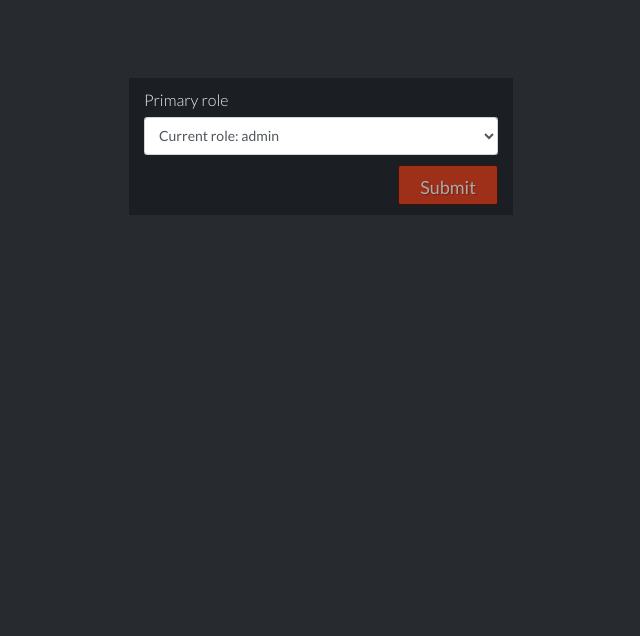
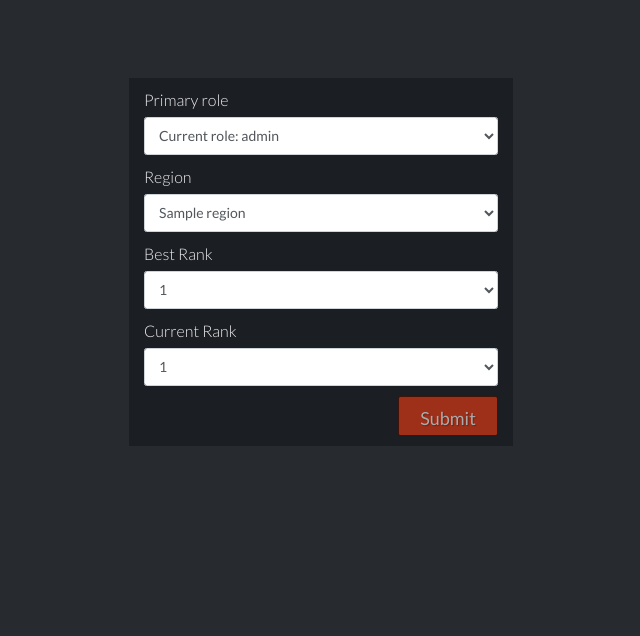
Before and after one commit to asdfractal/clockwerks-catalogue, a Flask app: a page that uses templates/components/forms/edit-profile.html in a window 1280 px wide. Shown: the part 82-718 px from the top of the page, without its empty margins (319-959 px from the left). Run offline with Flask 2, Linux system fonts and the light colour scheme; the visitor is signed in with stand-in values (Sample User, id 1); a database or web service that is not in the repository returns one stand-in record (values such as "Sample title"); some libraries are stand-ins or nearby versions.

Commit message:
add the rest of the fields to edit profile form

```diff
--- a/templates/components/forms/edit-profile.html
+++ b/templates/components/forms/edit-profile.html
@@ -3,13 +3,54 @@
 		<div class="form-group">
 		<label for="profilePrimaryRole">Primary role</label>
 		<select class="form-control" id="profilePrimaryRole" name="primary_role">
-			<option value="{{ current_user['primary_role'] }}" disabled selected>Current role: {{ current_user['primary_role'] }}</option>
+			<option value="{{ current_user['primary_role'] }}" selected>Current role: {{ current_user['primary_role'] }}</option>
 			<option value="Carry">Carry</option>
 			<option value="Support">Support</option>
 			<option value="Offlane">Offlane</option>
 			<option Value="Roamer">Roamer</option>
 		</select>
 		</div>
+		<div class="form-group">
+		<label for="profilePrimaryRole">Region</label>
+			<select class="form-control" id="profilePrimaryRole" name="region">
+				<option value="{{ current_user['region'] }}" selected>{{ current_user['region'] }}</option>
+				<option value="Oceania">Oceania</option>
+				<option value="Europe">Europe</option>
+				<option value="CIS">CIS</option>
+				<option value="China">China</option>
+				<option Value="North America">North America</option>
+				<option Value="South America">South America</option>
+			</select>
+		</div>
+		<div class="form-group">
+		<label for="profileBestRank">Best Rank</label>
+			<select class="form-control" id="profileBestRank" name="best_rank">
+				<option value="{{ current_user['best_rank'] }}" selected>{{ current_user['best_rank'] }}</option>
+				<option value="Immortal">Immortal</option>
+				<option value="Divine">Divine</option>
+				<option value="Ancient">Ancient</option>
+				<option value="Legend">Legend</option>
+				<option Value="Archon">Archon</option>
+				<option Value="Crusader">Crusader</option>
+				<option Value="Guardian">Guardian</option>
+				<option Value="Herald">Herald</option>
+			</select>
+		</div>
+		<div class="form-group">
+		<label for="profileCurrentRank">Current Rank</label>
+			<select class="form-control" id="profileCurrentRank" name="current_rank">
+				<option value="{{ current_user['current_rank'] }}" selected>{{ current_user['current_rank'] }}</option>
+				<option value="Immortal">Immortal</option>
+				<option value="Divine">Divine</option>
+				<option value="Ancient">Ancient</option>
+				<option value="Legend">Legend</option>
+				<option Value="Archon">Archon</option>
+				<option Value="Crusader">Crusader</option>
+				<option Value="Guardian">Guardian</option>
+				<option Value="Herald">Herald</option>
+			</select>
+		</div>
+
 
 
 		<div class="form-group">
```
